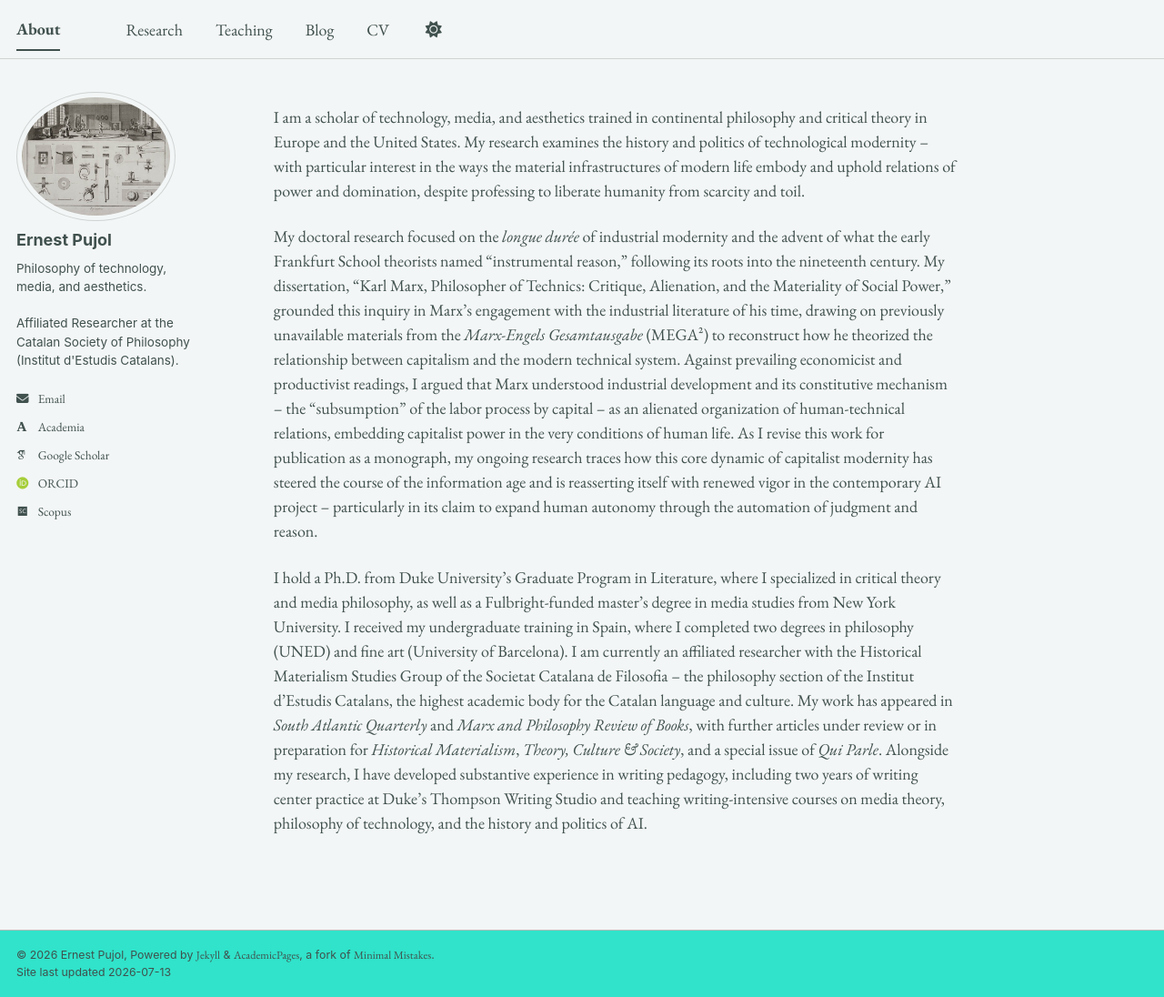
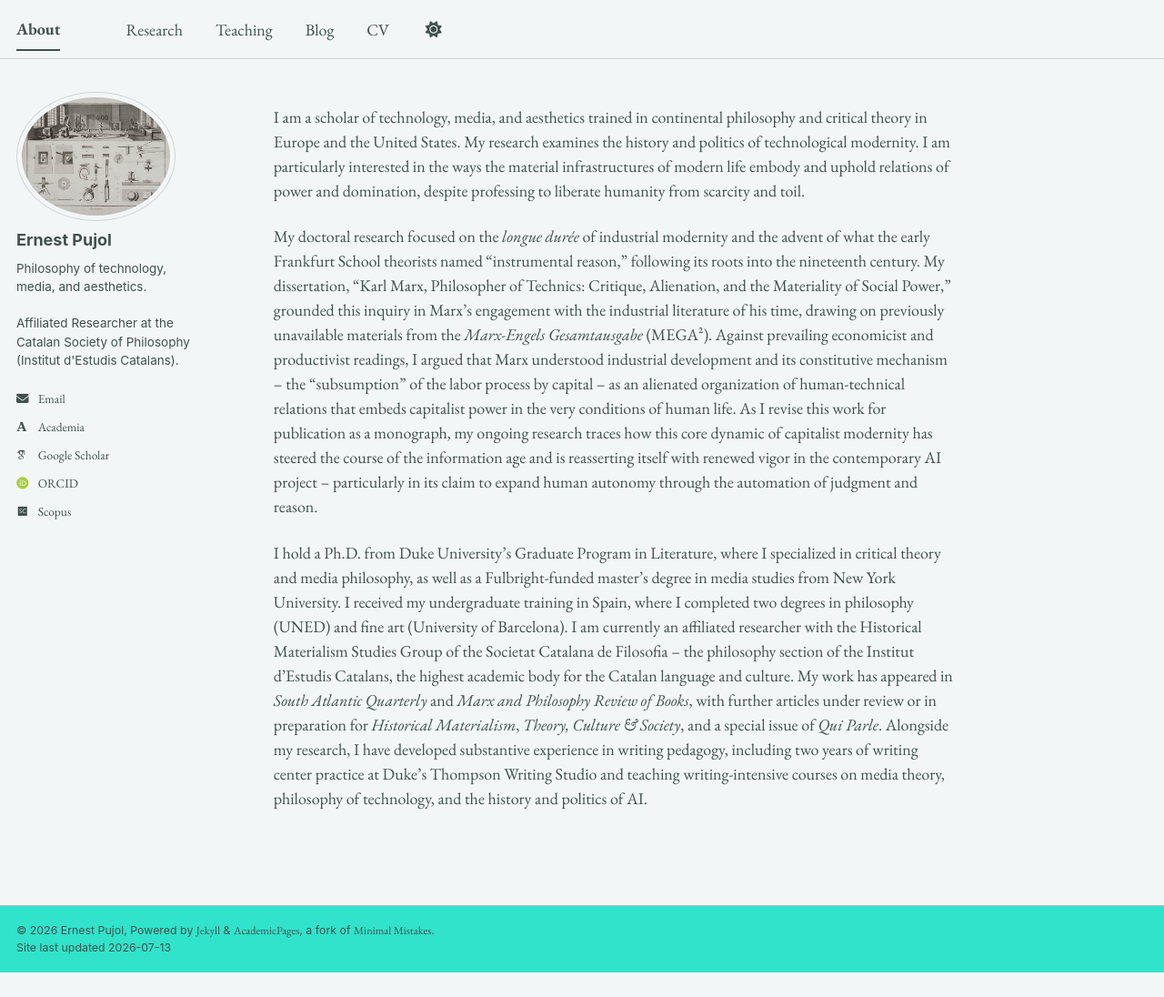
Before and after one commit to epujol90/epujol90.github.io, a Jekyll site: the page built from _pages/about.md, in a window 1280 px wide and 1096 px high. Shown: the whole window at 91% size. Built offline with Jekyll 4.4.1, drawn with Linux system fonts in a browser that asks for light colours; some web fonts are replaced; a script bundle is joined from its source files by our own code; library files that are not in the unit come from our copies.

Commit message:
Update about.md

```diff
--- a/_pages/about.md
+++ b/_pages/about.md
@@ -6,8 +6,8 @@ redirect_from:
   - /about/
   - /about.html
 ---
-I am a scholar of technology, media, and aesthetics trained in continental philosophy and critical theory in Europe and the United States. My research examines the history and politics of technological modernity -- with particular interest in the ways the material infrastructures of modern life embody and uphold relations of power and domination, despite professing to liberate humanity from scarcity and toil.
+I am a scholar of technology, media, and aesthetics trained in continental philosophy and critical theory in Europe and the United States. My research examines the history and politics of technological modernity. I am particularly interested in the ways the material infrastructures of modern life embody and uphold relations of power and domination, despite professing to liberate humanity from scarcity and toil.
 
-My doctoral research focused on the _longue durée_ of industrial modernity and the advent of what the early Frankfurt School theorists named "instrumental reason," following its roots into the nineteenth century. My dissertation, “Karl Marx, Philosopher of Technics: Critique, Alienation, and the Materiality of Social Power,” grounded this inquiry in Marx’s engagement with the industrial literature of his time, drawing on previously unavailable materials from the _Marx-Engels Gesamtausgabe_ (MEGA²) to reconstruct how he theorized the relationship between capitalism and the modern technical system. Against prevailing economicist and productivist readings, I argued that Marx understood industrial development and its constitutive mechanism -- the "subsumption" of the labor process by capital -- as an alienated organization of human-technical relations, embedding capitalist power in the very conditions of human life. As I revise this work for publication as a monograph, my ongoing research traces how this core dynamic of capitalist modernity has steered the course of the information age and is reasserting itself with renewed vigor in the contemporary AI project -- particularly in its claim to expand human autonomy through the automation of judgment and reason.
+My doctoral research focused on the _longue durée_ of industrial modernity and the advent of what the early Frankfurt School theorists named "instrumental reason," following its roots into the nineteenth century. My dissertation, “Karl Marx, Philosopher of Technics: Critique, Alienation, and the Materiality of Social Power,” grounded this inquiry in Marx’s engagement with the industrial literature of his time, drawing on previously unavailable materials from the _Marx-Engels Gesamtausgabe_ (MEGA²). Against prevailing economicist and productivist readings, I argued that Marx understood industrial development and its constitutive mechanism -- the "subsumption" of the labor process by capital -- as an alienated organization of human-technical relations that embeds capitalist power in the very conditions of human life. As I revise this work for publication as a monograph, my ongoing research traces how this core dynamic of capitalist modernity has steered the course of the information age and is reasserting itself with renewed vigor in the contemporary AI project -- particularly in its claim to expand human autonomy through the automation of judgment and reason.
 
 I hold a Ph.D. from Duke University’s Graduate Program in Literature, where I specialized in critical theory and media philosophy, as well as a Fulbright-funded master’s degree in media studies from New York University. I received my undergraduate training in Spain, where I completed two degrees in philosophy (UNED) and fine art (University of Barcelona). I am currently an affiliated researcher with the Historical Materialism Studies Group of the Societat Catalana de Filosofia -- the philosophy section of the Institut d’Estudis Catalans, the highest academic body for the Catalan language and culture. My work has appeared in _South Atlantic Quarterly_ and _Marx and Philosophy Review of Books_, with further articles under review or in preparation for _Historical Materialism_, _Theory, Culture & Society_, and a special issue of _Qui Parle_. Alongside my research, I have developed substantive experience in writing pedagogy, including two years of writing center practice at Duke’s Thompson Writing Studio and teaching writing-intensive courses on media theory, philosophy of technology, and the history and politics of AI.
```
